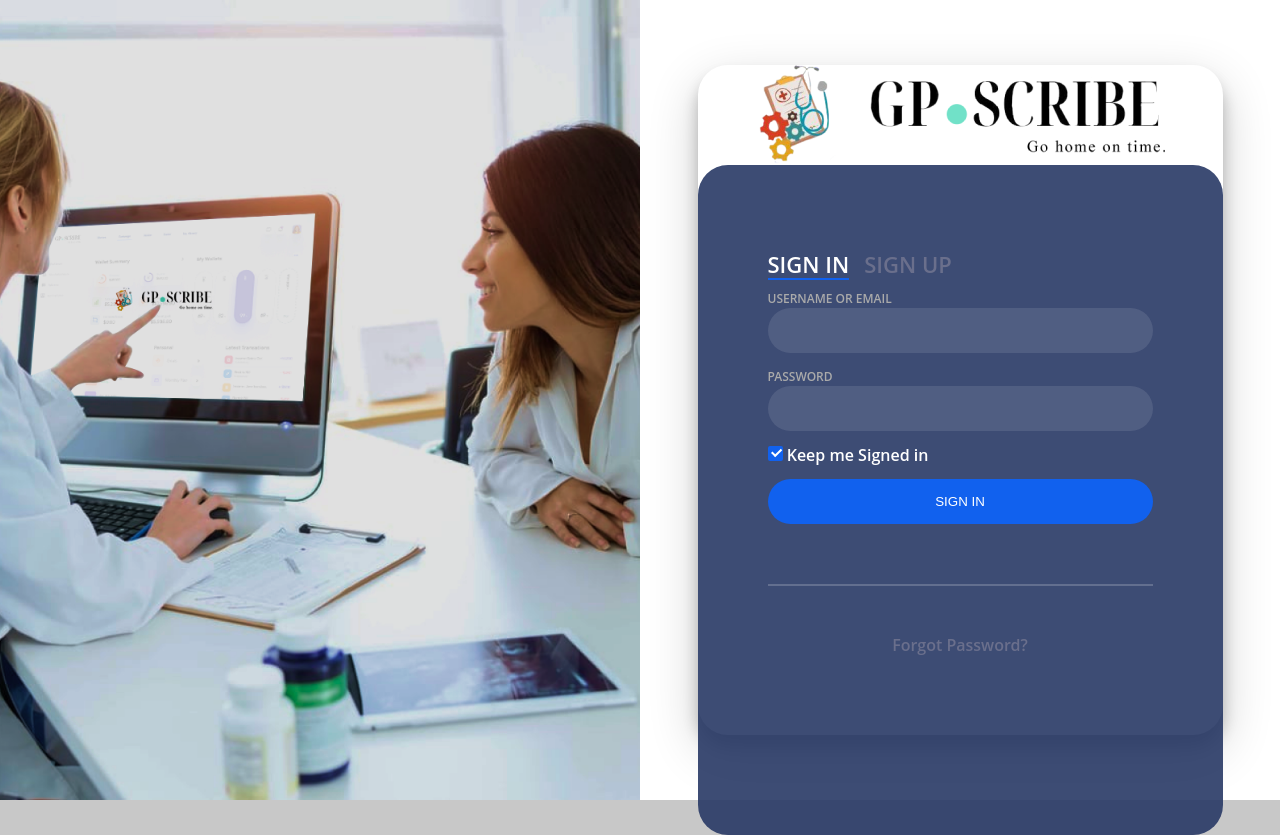
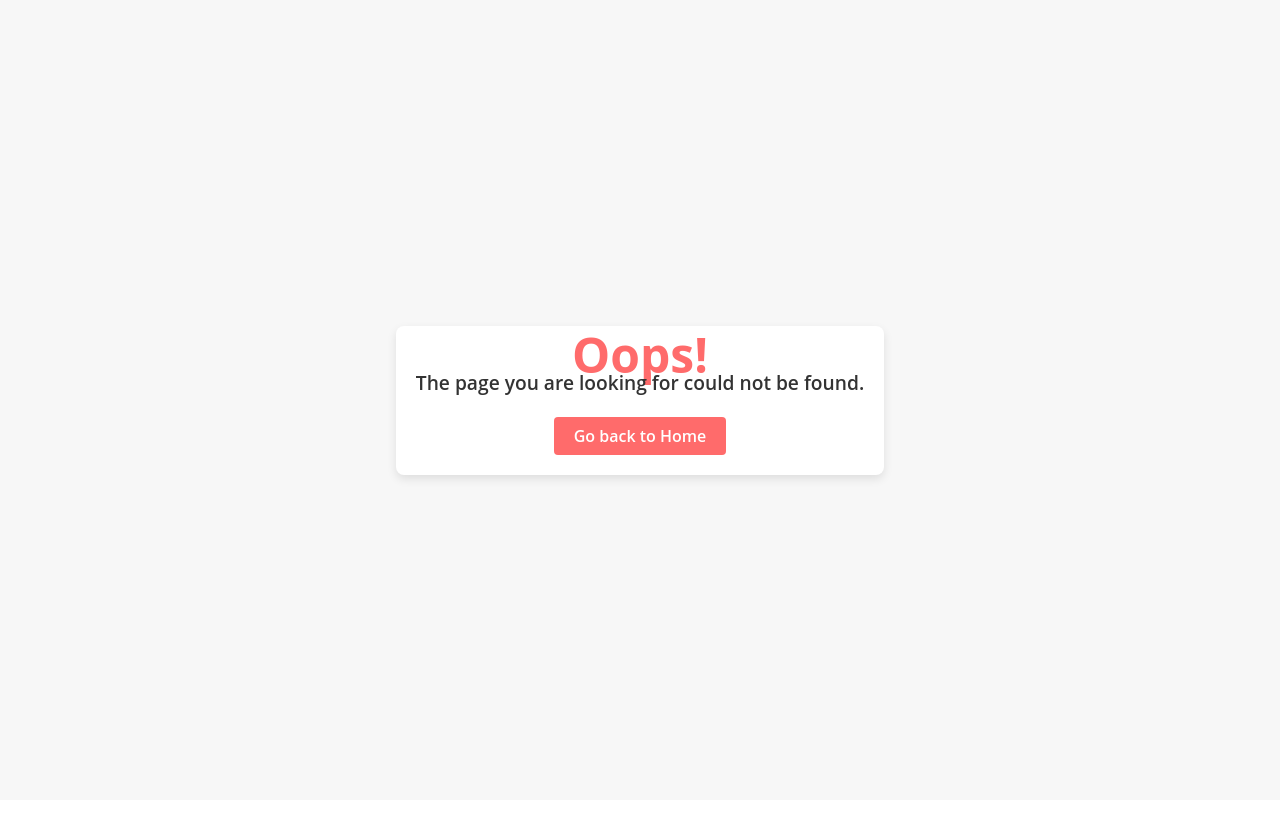
Before and after one commit to Mujahid122418/Octadoc, a React (Create React App) app: page /login in a window 1280 px wide. After the commit the page ends 800 px from the top, so only its background shows below. Built offline with nearby package versions, Linux system fonts and the light colour scheme.

Commit message:
added react router dom

```diff
--- a/package.json
+++ b/package.json
@@ -18,6 +18,7 @@
     "mdb-react-ui-kit": "^6.1.0",
     "react": "^18.2.0",
     "react-dom": "^18.2.0",
+    "react-router-dom": "^6.14.2",
     "react-scripts": "5.0.1",
     "styled-components": "^6.0.7",
     "typescript": "^4.9.5",
--- a/src/App.tsx
+++ b/src/App.tsx
@@ -1,10 +1,15 @@
 import Login from "./components/screens/Auth/Login";
+import { BrowserRouter, Routes, Route } from "react-router-dom";
+import NotFound from "./components/screens/PageNotFound/NotFound";
 
 function App() {
   return (
-    <div className="App">
-      <Login />
-    </div>
+    <BrowserRouter>
+      <Routes>
+        <Route path="/" element={<Login />} />
+        <Route path="*" element={<NotFound />} />
+      </Routes>
+    </BrowserRouter>
   );
 }
 
--- a/src/components/screens/Auth/Login.css
+++ b/src/components/screens/Auth/Login.css
@@ -1,7 +1,7 @@
 body{
 	margin:0;
 	color:#6a6f8c;
-	background:#c8c8c8;
+	/* background:#c8c8c8; */
 	font:600 16px/18px 'Open Sans',sans-serif;
 }
 *,:after,:before{box-sizing:border-box}
--- /dev/null
+++ b/src/components/screens/PageNotFound/NotFound.css
@@ -0,0 +1,43 @@
+.not-found-container {
+    display: flex;
+    justify-content: center;
+    align-items: center;
+    height: 100vh;
+    background-color: #f7f7f7;
+  }
+
+  .not-found-content {
+    text-align: center;
+    padding: 20px;
+    background-color: #ffffff;
+    border-radius: 8px;
+    box-shadow: 0px 4px 10px rgba(0, 0, 0, 0.1);
+  }
+
+  .not-found-heading {
+    font-size: 3rem;
+    margin: 0;
+    color: #ff6b6b;
+  }
+
+  .not-found-text {
+    font-size: 1.2rem;
+    color: #333;
+    margin: 10px 0;
+  }
+
+  .not-found-link {
+    display: inline-block;
+    margin-top: 15px;
+    padding: 10px 20px;
+    border: none;
+    background-color: #ff6b6b;
+    color: #ffffff;
+    text-decoration: none;
+    border-radius: 4px;
+    transition: background-color 0.3s ease-in-out;
+  }
+
+  .not-found-link:hover {
+    background-color: #ff4f4f;
+  }
--- /dev/null
+++ b/src/components/screens/PageNotFound/NotFound.tsx
@@ -0,0 +1,21 @@
+import React from "react";
+import { Link } from "react-router-dom";
+import "./NotFound.css"; // Import your CSS file for styling
+
+function NotFound() {
+  return (
+    <div className="not-found-container">
+      <div className="not-found-content">
+        <h1 className="not-found-heading">Oops!</h1>
+        <p className="not-found-text">
+          The page you are looking for could not be found.
+        </p>
+        <Link to="/" className="not-found-link">
+          Go back to Home
+        </Link>
+      </div>
+    </div>
+  );
+}
+
+export default NotFound;
```
Also changed, not shown: src/components/screens/Auth/Login.tsx (+12 -0 lines), src/components/screens/Button/Button.css (added, +44 -0 lines), src/components/screens/Button/Button.tsx (added, +9 -0 lines), 1 other file (tests, documents, lock files or other folders).
